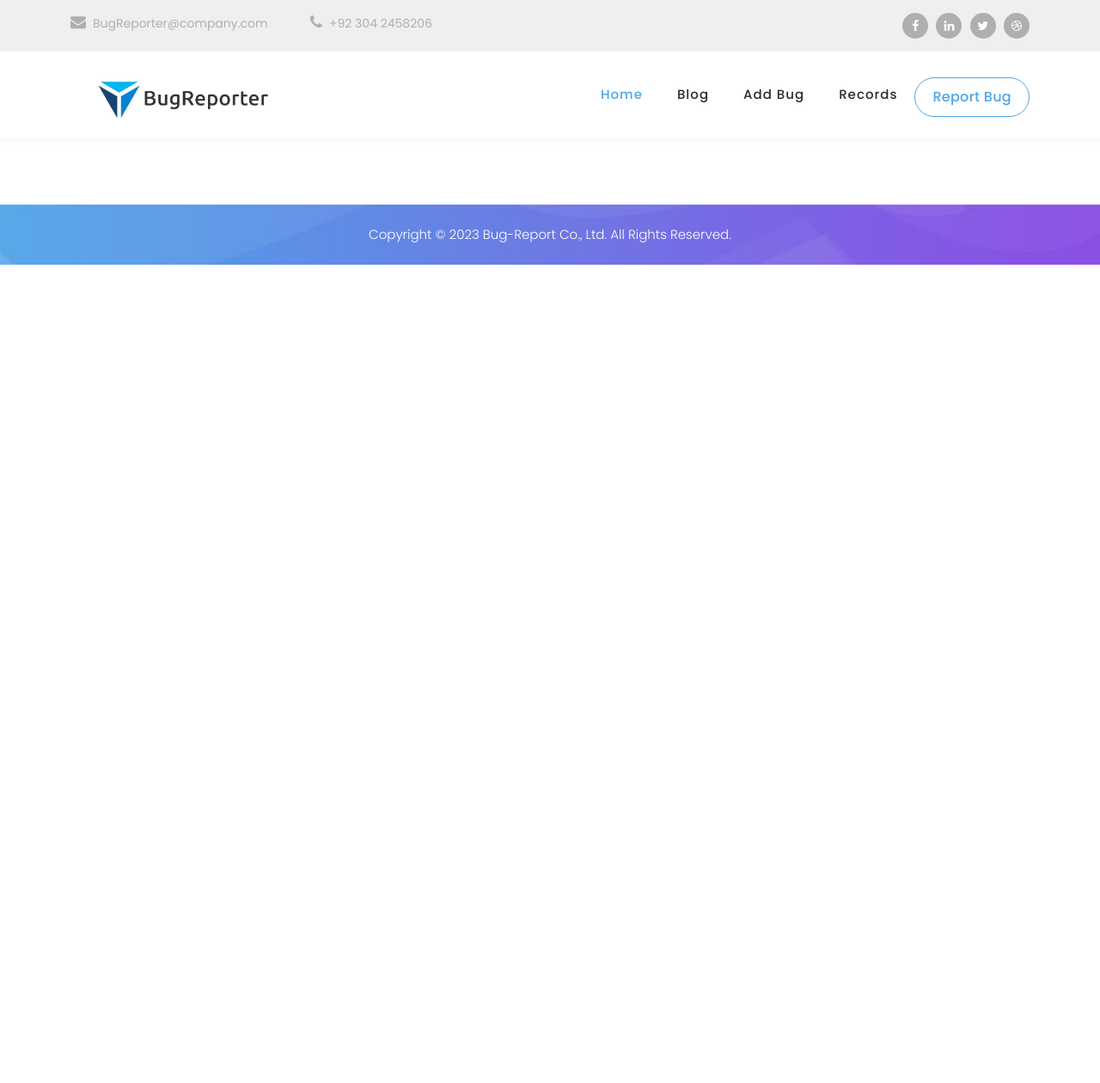
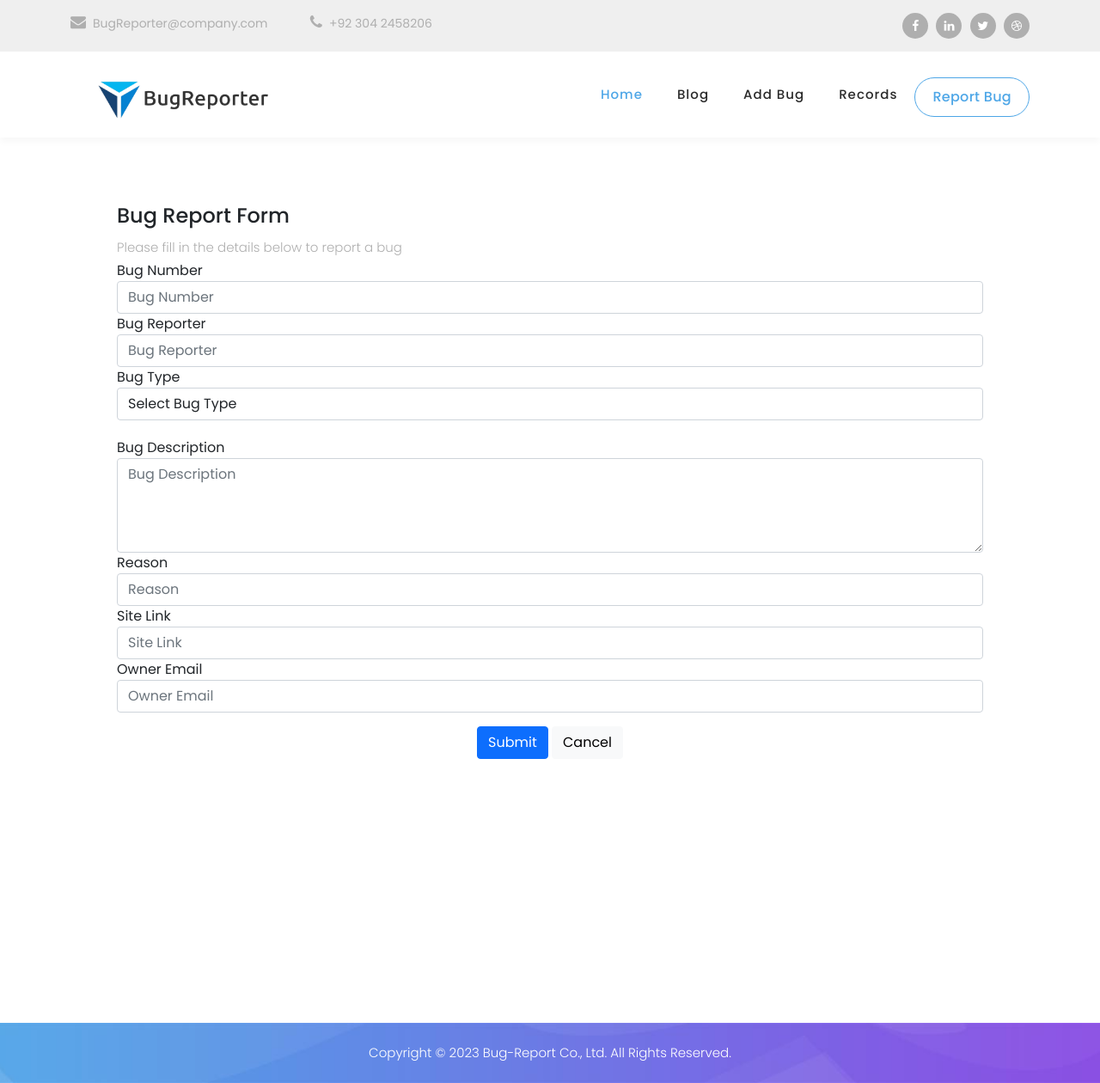
Before and after one commit to Muhammad-Shaheer-khan/DBMS_Project, a Django app: page /addBug in a window 1280 px wide. Shown: the whole page at 86% size. Before the commit the page ends 308 px from the top, so only its background shows below. Run offline with Django 4.2, Linux system fonts and the light colour scheme; some libraries are stand-ins or nearby versions.

Commit message:
Add bug page form updated

```diff
--- a/myproject/myapp/urls.py
+++ b/myproject/myapp/urls.py
@@ -3,5 +3,6 @@ from .views import *
 
 urlpatterns = [
     path('', home,name='home'),
+    # path('home', home,name='home'),
     path('addBug',addBug, name='addBug')
 ]
--- a/myproject/templates/addBug.html
+++ b/myproject/templates/addBug.html
@@ -3,7 +3,94 @@
 {% load static %}
 
 {% block content %}
-      <h1>sfjdn</h1>
+
+<head>
+      <style>
+    .btn-cancel:hover {
+      background-color: lightgray;
+    }
+
+    .form-container {
+      padding-top: 90px; /* Adjust the value as needed */
+    }
+
+    .form-wrapper {
+      display: flex;
+      justify-content: center;
+      align-items: center;
+      height: 125vh; /* Adjust as needed */
+      padding: 120px;
+    }
+
+    .card {
+      background-color: #f5f5f5; /* Replace with your desired 3D background color */
+      padding: 30px; /* Increase or decrease the value as needed */
+      border-radius: 10px;
+      width: 80%; /* Adjust the width as needed */
+      max-width: 1200px; /* Add a max-width if desired */
+      box-sizing: border-box;
+      margin: 0 auto;
+
+      }
 
 
+
+
+
+  </style>
+</head>
+
+<body>
+
+{% comment %} <div class="form-container"> {% endcomment %}
+      <div class="form-wrapper">
+      {% comment %} <div class="card"> {% endcomment %}
+            <div class="card-body">
+              <h4 class="card-title">Bug Report Form</h4>
+              <p class="card-description">Please fill in the details below to report a bug</p>
+              <form class="forms-sample">
+                <div class="form-group">
+                  <label for="exampleInputBugNo">Bug Number</label>
+                  <input type="text" class="form-control" id="exampleInputBugNo" placeholder="Bug Number" required>
+                </div>
+                <div class="form-group">
+                  <label for="exampleInputBugReporter">Bug Reporter</label>
+                  <input type="text" class="form-control" id="exampleInputBugReporter" placeholder="Bug Reporter" required>
+                </div>
+                <!-- Add margin-bottom to create a gap between fields -->
+                <div class="form-group" style="margin-bottom: 20px;">
+                  <label for="exampleInputBugType">Bug Type</label>
+                  <select class="form-control" id="exampleInputBugType" required>
+                    <option value="">Select Bug Type</option>
+                    <!-- Add more bug types as needed -->
+                  </select>
+                </div>
+                <div class="form-group">
+                  <label for="exampleInputBugDescription">Bug Description</label>
+                  <textarea class="form-control" id="exampleInputBugDescription" rows="4" placeholder="Bug Description" required></textarea>
+                </div>
+                <div class="form-group">
+                  <label for="exampleInputReason">Reason</label>
+                  <input type="text" class="form-control" id="exampleInputReason" placeholder="Reason" required>
+                </div>
+                <div class="form-group">
+                  <label for="exampleInputSiteLink">Site Link</label>
+                  <input type="url" class="form-control" id="exampleInputSiteLink" placeholder="Site Link" pattern="https?://.+">
+                </div>
+                <div class="form-group">
+                  <label for="exampleInputOwnerEmail">Owner Email</label>
+                  <input type="email" class="form-control" id="exampleInputOwnerEmail" placeholder="Owner Email" required>
+                </div>
+                <div class="form-group text-center mt-3">
+                  <button type="submit" class="btn btn-primary btn-submit">Submit</button>
+                  <button class="btn btn-light btn-cancel">Cancel</button>
+                </div>
+              </form>
+            </div>
+          {% comment %} </div> {% endcomment %}
+      </div>
+{% comment %} </div> {% endcomment %}
+
+</body>
+
 {% endblock %}
```
